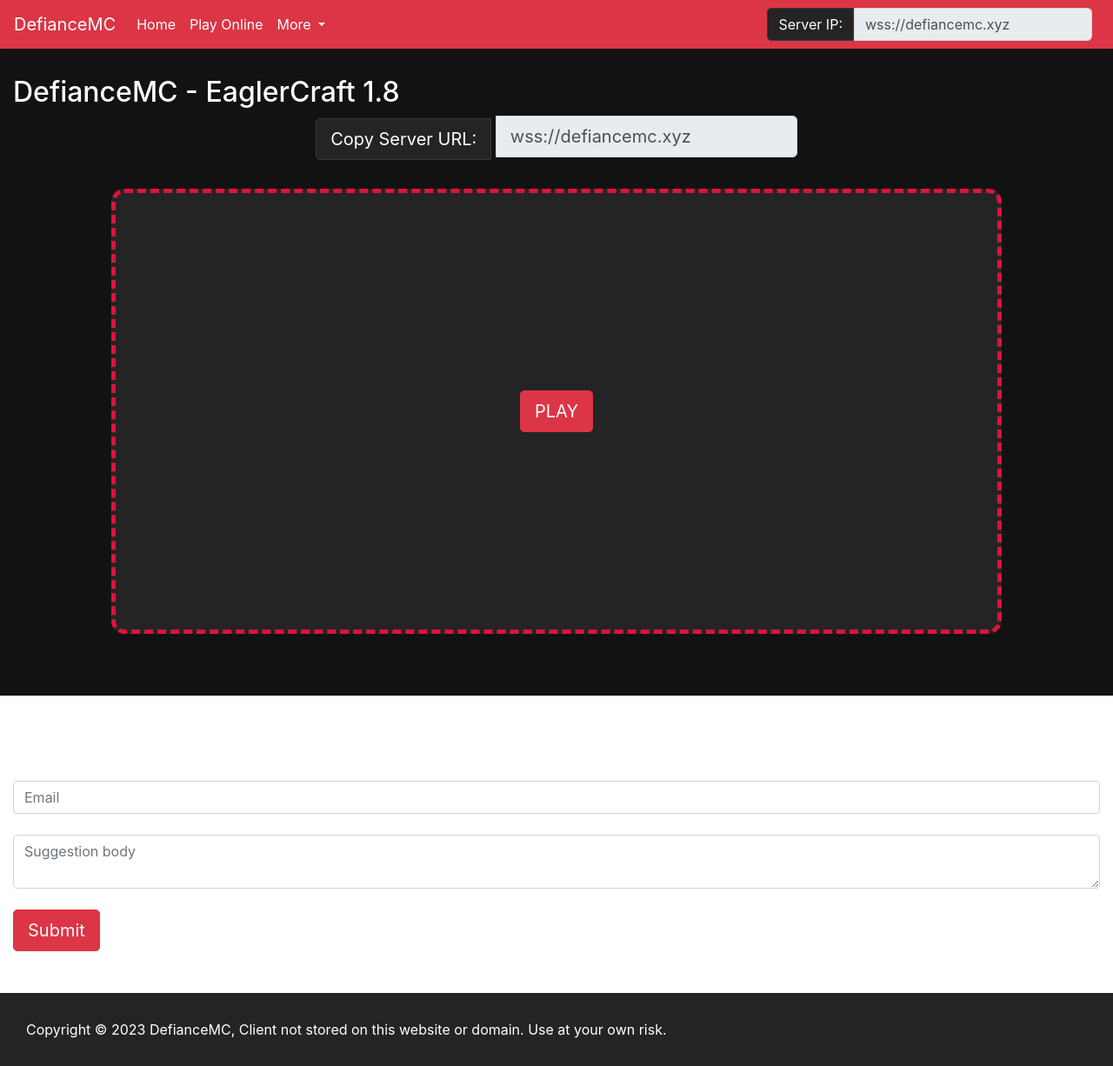
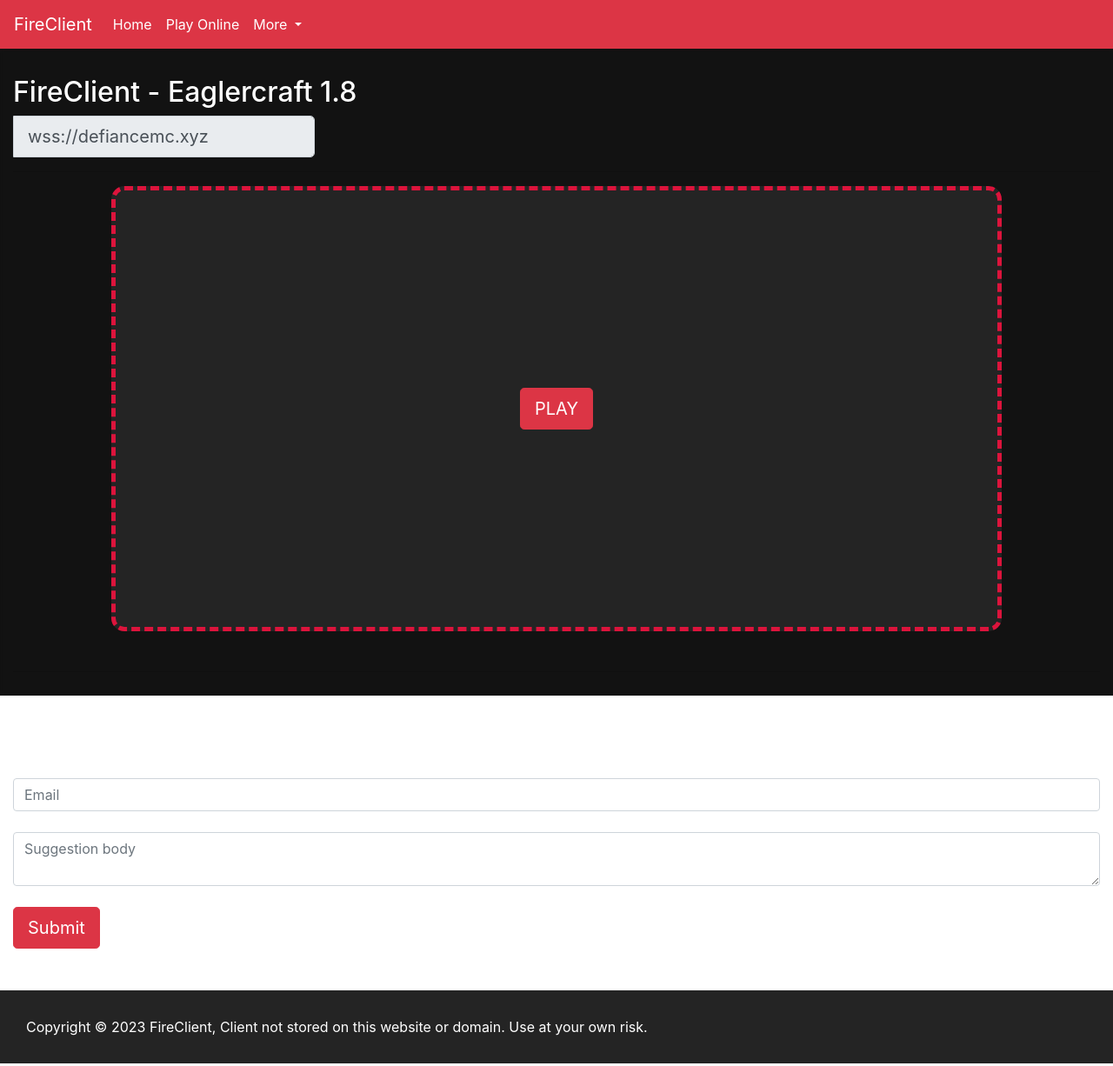
Before and after one commit to FlameGodx/ForWINIXz, a plain HTML site: page index.html in a window 1280 px wide. Shown: the whole page at 87% size. Drawn offline with nearby package versions, Linux system fonts and the light colour scheme; a script that the page names is missing.

Commit message:
Update index.html

```diff
--- a/index.html
+++ b/index.html
@@ -6,7 +6,7 @@
 		<meta name="description" content="Play minecraft 1.8 in your browser" />
     <link rel="stylesheet" href="https://cdn.jsdelivr.net/npm/bootstrap@4.0.0/dist/css/bootstrap.min.css" integrity="sha384-Gn5384xqQ1aoWXA+058RXPxPg6fy4IWvTNh0E263XmFcJlSAwiGgFAW/dAiS6JXm" crossorigin="anonymous">
 		<meta name="keywords" content="eaglercraft, eaglercraftx, minecraft, 1.8, 1.8.8" />
-		<title>DefianceMC | Home</title>
+		<title>FireClient | Home</title>
 		<meta property="og:locale" content="en-US" />
 		<meta property="og:type" content="website" />
 		<meta property="og:title" content="DefianceMC" />
@@ -78,7 +78,7 @@
     <div style="position:fixed;top:0;left:0;backdrop-filter:blur(2px);width:100%;height:100%;z-index:-1;background-color:rgba(0,0,0,0.5);"></div>
 <br><br><br>
 <nav class="navbar navbar-expand-lg navbar-danger bg-danger" style="position:fixed;top:0;left:0;width:100%;">
-  <a class="navbar-brand" href="#">DefianceMC</a>
+  <a class="navbar-brand" href="#">FireClient</a>
   <button class="navbar-toggler" type="button" data-toggle="collapse" data-target="#navbarSupportedContent" aria-controls="navbarSupportedContent" aria-expanded="false" aria-label="Toggle navigation">
     <span class="navbar-toggler-icon"></span>
   </button>
@@ -100,16 +100,13 @@
         </div>
       </li>
     </ul>
-    <form class="form-inline my-2 my-lg-0">
-      <button class="btn btn-dark my-2 my-sm-0" style="background-color:#242424;border-radius:5px 0 0 5px;" type="submit" onclick="navigator.clipboard.writeText('wss://defiancemc.xyz');">Server IP: </button>
-      <input style="border-radius:0 5px 5px 0;" class="form-control mr-sm-2" type="search" value="wss://defiancemc.xyz" onclick="navigator.clipboard.writeText('wss://defiancemc.xyz');" disabled aria-label="URL">
-    </form>
+
   </div>
 </nav>
 
-    <h2>DefianceMC - EaglerCraft 1.8</h2>
-    <div style="text-align:center;">
-      <button class="btn btn-dark btn-lg" style="background-color:#242424;border-radius:5px 0 0 5px;" type="submit" onclick="navigator.clipboard.writeText('https://defiancemc.xyz');">Copy Server URL: </button>
+    <h2>FireClient - Eaglercraft 1.8</h2>
+
+
       <input style="border-radius:0 5px 5px 0;display:inline-block;width:auto;" class="form-control-lg form-control" type="search" value="wss://defiancemc.xyz" onclick="navigator.clipboard.writeText('wss://defiancemc.xyz');" disabled aria-label="URL">
     </div>
     <hr>
@@ -135,7 +132,7 @@
     </form><br><br>
 
     <div style="background-color:#242424;padding:30px;width:100%;position:absolute;left:0;">
-      Copyright © 2023 DefianceMC, Client not stored on this website or domain. Use at your own risk.
+      Copyright © 2023 FireClient, Client not stored on this website or domain. Use at your own risk.
     </div>
     <script src="https://code.jquery.com/jquery-3.2.1.slim.min.js" integrity="sha384-KJ3o2DKtIkvYIK3UENzmM7KCkRr/rE9/Qpg6aAZGJwFDMVNA/GpGFF93hXpG5KkN" crossorigin="anonymous"></script>
     <script src="https://cdn.jsdelivr.net/npm/popper.js@1.12.9/dist/umd/popper.min.js" integrity="sha384-ApNbgh9B+Y1QKtv3Rn7W3mgPxhU9K/ScQsAP7hUibX39j7fakFPskvXusvfa0b4Q" crossorigin="anonymous"></script>
```
